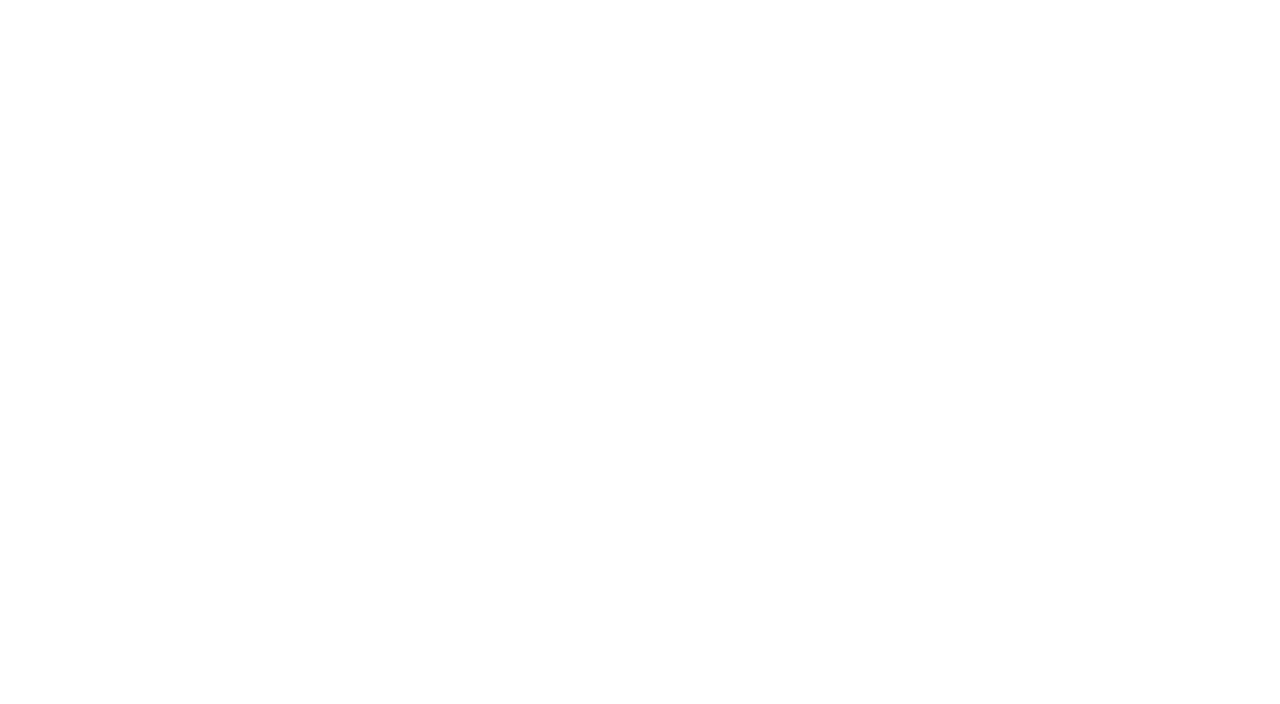
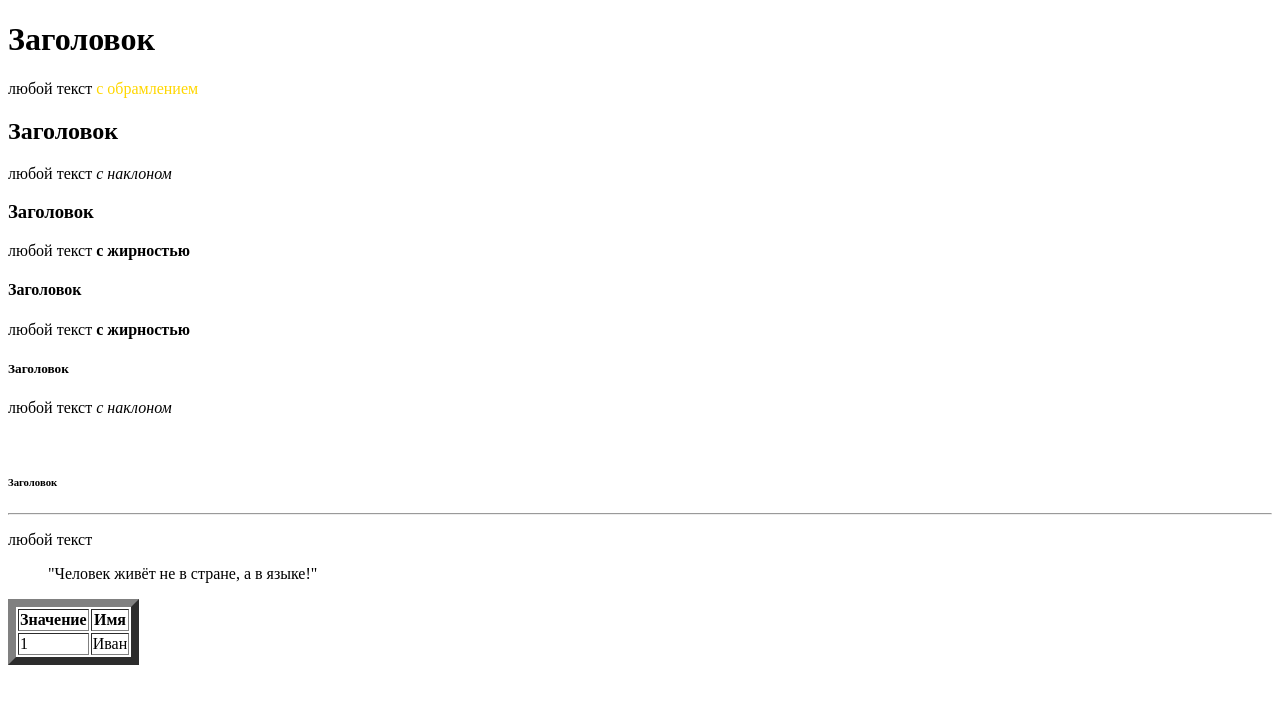
Before and after one commit to Maroku256/www, a plain HTML site: page index.html in a window 1280 px wide. Drawn offline with Linux system fonts and the light colour scheme.

Commit message:
Add files via upload

```diff
--- a/index.html
+++ b/index.html
@@ -1,11 +1,35 @@
 <!DOCTYPE html>
-<html lang="en">
+<html lang="ru">
 <head>
     <meta charset="UTF-8">
     <meta name="viewport" content="width=device-width, initial-scale=1.0">
     <title>Document</title>
 </head>
 <body>
-
+    <h1>Заголовок</h1>
+    <p>любой текст <span style="color: gold;">с обрамлением</span></p>
+    <h2>Заголовок</h2>
+    <p>любой текст <i>с наклоном</i></p>
+    <h3>Заголовок</h3>
+    <p>любой текст <b>с жирностью</b></p>
+    <h4>Заголовок</h4>
+    <p>любой текст <strong>с жирностью</strong></p>
+    <h5>Заголовок</h5>
+    <p>любой текст <em>с наклоном</em></p>
+    <br>
+    <h6>Заголовок</h6>
+    <hr>
+    <p>любой текст</p>
+    <blockquote>"Человек живёт не в стране, а в языке!"</blockquote>
+    <table border="8">
+        <tr>
+            <th>Значение</th>
+            <th>Имя</th>
+        </tr>
+        <tr>
+            <td>1</td>
+            <td>Иван</td>
+        </tr>
+    </table>
 </body>
 </html>
```
